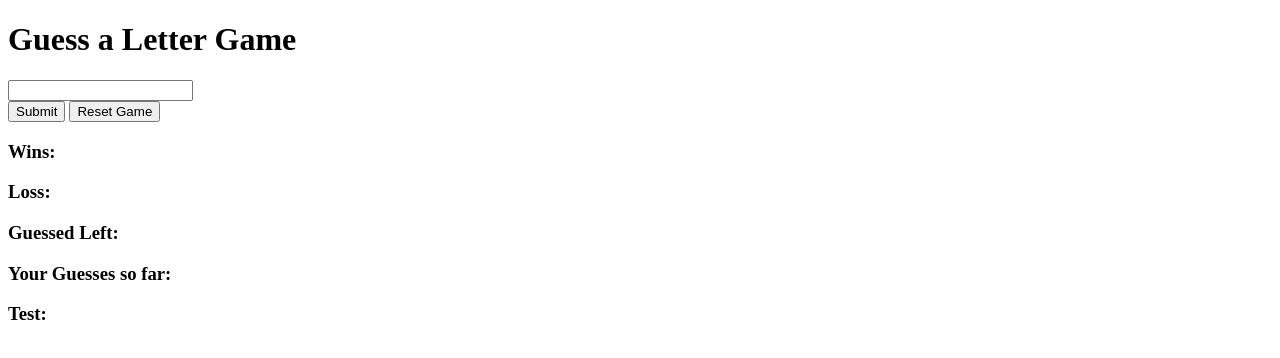
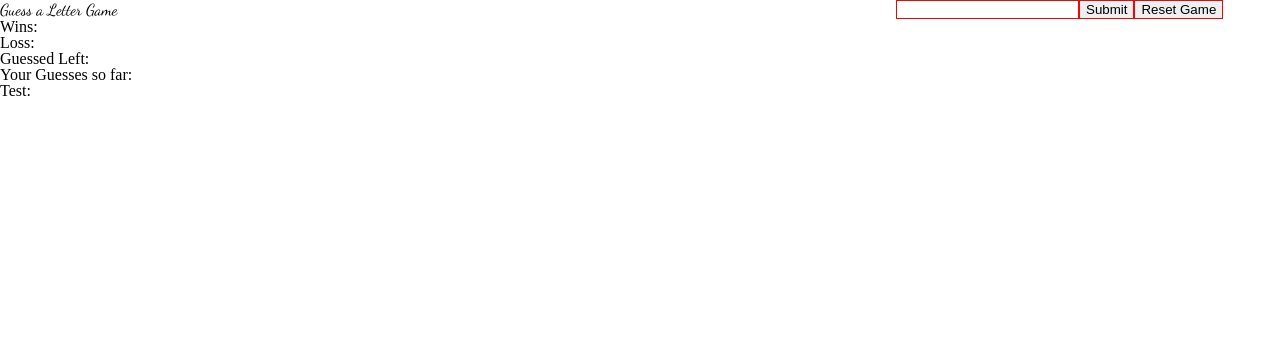
Before and after one commit to tmnguyen8/Psychic-Game, a plain HTML site: page index.html in a window 1280 px wide. Drawn offline with Linux system fonts and the light colour scheme.

Commit message:
adding style to css

```diff
--- a/assets/css/style.css
+++ b/assets/css/style.css
@@ -1,6 +1,15 @@
+* {
+    border: 1px solid red;
+}
 h1 {
     font-family: 'Dancing Script', cursive;
 }
-.container {
+.flex-container {
     display: flex;
+    flex-direction: row;
 }
+.header{
+    width: 70%;
+    align-content: center;
+
+}
--- a/index.html
+++ b/index.html
@@ -4,21 +4,21 @@
     <meta charset="UTF-8">
     <meta name="viewport" content="width=device-width, initial-scale=1.0">
     <meta http-equiv="X-UA-Compatible" content="ie=edge">
-    <link href="assets/css/reset.css" rel="text/stylesheet">
-    <link href="assets/css/style.css" rel="text/stylesheet">
+    <link href="assets/css/reset.css" rel="stylesheet" type="text/css">
+    <link href="assets/css/style.css" rel="stylesheet" type="text/css">
     <link href="https://fonts.googleapis.com/css?family=Dancing+Script&display=swap" rel="stylesheet">
     <script src="assets/javascript/game.js" type="text/javascript"></script>
     <title>Psychic Game</title>
 </head>
 
 <body>
-    <form class="container">
-        <h1>Guess a Letter Game</h1>
+    <form class="flex-container">
+        <h1 class="header">Guess a Letter Game</h1>
         <input type="text" id="letter"><br>
         <button type="button" onclick="submitLetter()">Submit</button>
         <button type="button" onclick="resetGame()">Reset Game</button>
     </form>
-    <div class="container">
+    <div>
         <h3>Wins: </h3><p id="num-win"></p>
         <h3>Loss: </h3><p id="num-loss"></p>
         <h3>Guessed Left: </h3><p id="guess-left"></p>
```
